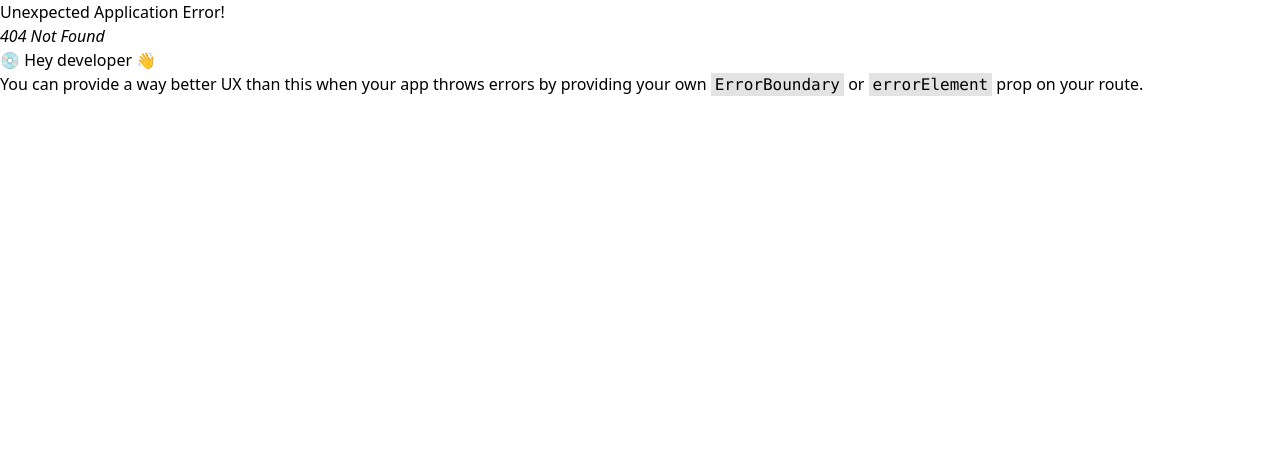
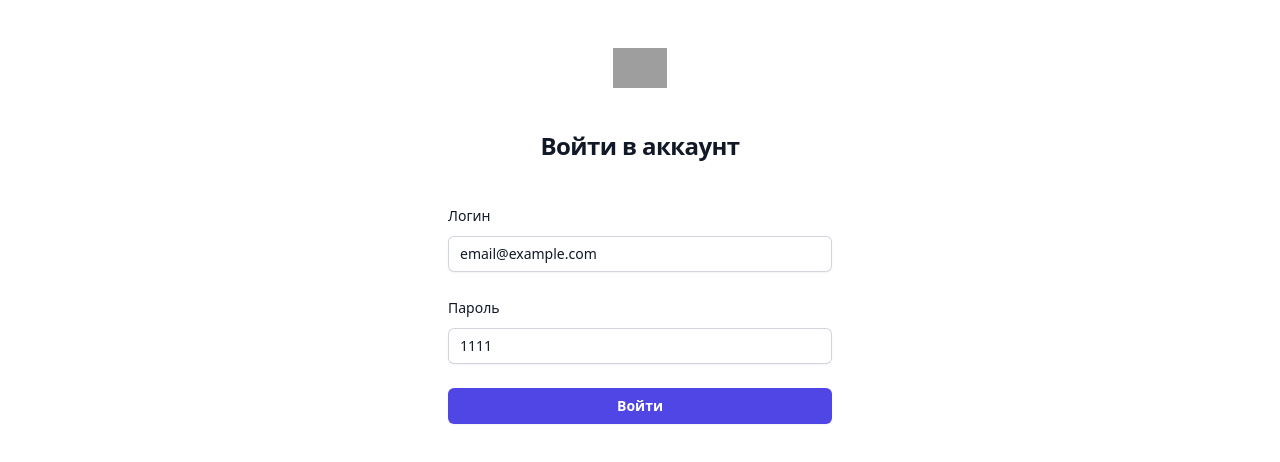
Before and after one commit to annaeliava/admin-panel, a React (Vite) app in the folder admin/: page /auth in a window 1280 px wide. Before the commit this address had no page. Shown: the top 462 px of the page. Built offline with nearby package versions, Linux system fonts and the light colour scheme; grey boxes are pictures that could not be loaded.

Commit message:
added login

```diff
--- a/admin/src/App.tsx
+++ b/admin/src/App.tsx
@@ -1,7 +1,10 @@
+import {
+  useState,
+  useContext
+} from 'react';
 import './assets/styles/App.css'
 import {
   Outlet,
-  useLocation,
 } from 'react-router-dom';
 import {
   Header,
@@ -11,16 +14,15 @@ import {
 import {
   Auth
 } from './components/page'
+import AuthContext from './context/AuthProvider';
 
 function App() {
-  const location = useLocation()
+  const { success } = useContext(AuthContext) as any
 
   return (
     <>
       {
-        location.pathname === '/' ?
-          <Auth />
-          :
+        success ?
           <>
             <section className='grid grid-cols-[15rem_auto]'>
               <Sidebar />
@@ -33,6 +35,8 @@ function App() {
             </section>
             <Footer />
           </>
+          :
+          <Auth />
       }
     </>
   )
--- /dev/null
+++ b/admin/src/api/users.ts
@@ -0,0 +1,5 @@
+const AdminApi = [
+    { id: "admin", email: "email@example.com", password: '1111' },
+];
+
+export default AdminApi
--- a/admin/src/components/page/Auth/Auth.tsx
+++ b/admin/src/components/page/Auth/Auth.tsx
@@ -1,15 +1,19 @@
+import React, { useContext } from "react"
+import AdminApi from "../../../api/users"
 import {
     useForm,
     SubmitHandler
 } from "react-hook-form"
 import { useNavigate } from "react-router-dom"
+import AuthContext from "../../../context/AuthProvider"
 
 type FormInputs = {
-    email: string
-    password: string
+    email: string,
+    password: string,
 }
 
-function Auth() {
+const Auth = () => {
+    const { setSuccess } = useContext(AuthContext) as any
     const {
         register,
         handleSubmit,
@@ -17,30 +21,29 @@ function Auth() {
         formState: { errors },
     } = useForm<FormInputs>({
         defaultValues: {
-            email: '',
-            password: '',
+            email: "email@example.com",
+            password: "1111",
         }
     })
 
-    const navigate = useNavigate()
+    const onSubmit: SubmitHandler<FormInputs> = async (data) => {
+        const email = data.email;
+        const password = data.password;
 
-    const onSubmit: SubmitHandler<FormInputs> = (data) => {
-        if (data.email === 'email@example.com' && data.password === '1111') {
-            navigate('/admin/dashboard')
-        } else if (data.email !== 'email@example.com' && data.password !== '1111') {
-            setError('email', {
-                type: 'manual',
-            })
-            setError('password', {
-                type: 'manual',
-            })
-        } else if (data.password !== '1111') {
-            setError('password', {
-                type: 'manual',
-            })
-        } else setError('email', {
-            type: 'manual',
-        })
+        for (let i = 0; i < AdminApi.length; i++) {
+            if (AdminApi[i].id === "admin") {
+                if (AdminApi[i].email === email && AdminApi[i].password === password) {
+                    setSuccess(true)
+                } else {
+                    setError('email', {
+                        type: 'manual'
+                    })
+                    setError('password', {
+                        type: 'manual'
+                    })
+                }
+            }
+        }
     }
 
     return (
--- /dev/null
+++ b/admin/src/context/AuthProvider.tsx
@@ -0,0 +1,15 @@
+import { createContext, useState } from "react";
+
+export const AuthContext = createContext({});
+
+export const AuthProvider = ({ children }: any) => {
+    const [success, setSuccess] = useState<Boolean>(false)
+
+    return (
+        <AuthContext.Provider value={{ success, setSuccess }}>
+            {children}
+        </AuthContext.Provider>
+    );
+};
+
+export default AuthContext;
--- a/admin/src/router.tsx
+++ b/admin/src/router.tsx
@@ -1,3 +1,4 @@
+import React from 'react';
 import { createBrowserRouter } from 'react-router-dom'
 import App from './App';
 import {
@@ -11,7 +12,7 @@ const router = createBrowserRouter([
         path: "",
         element: <App />,
         children: [
-            { path: '/', element: <Auth /> },
+            { path: '/auth', element: <Auth /> },
             { path: '/admin/dashboard', element: <Main /> },
             { path: '/admin/orders', element: <Orders /> },
         ]
```
